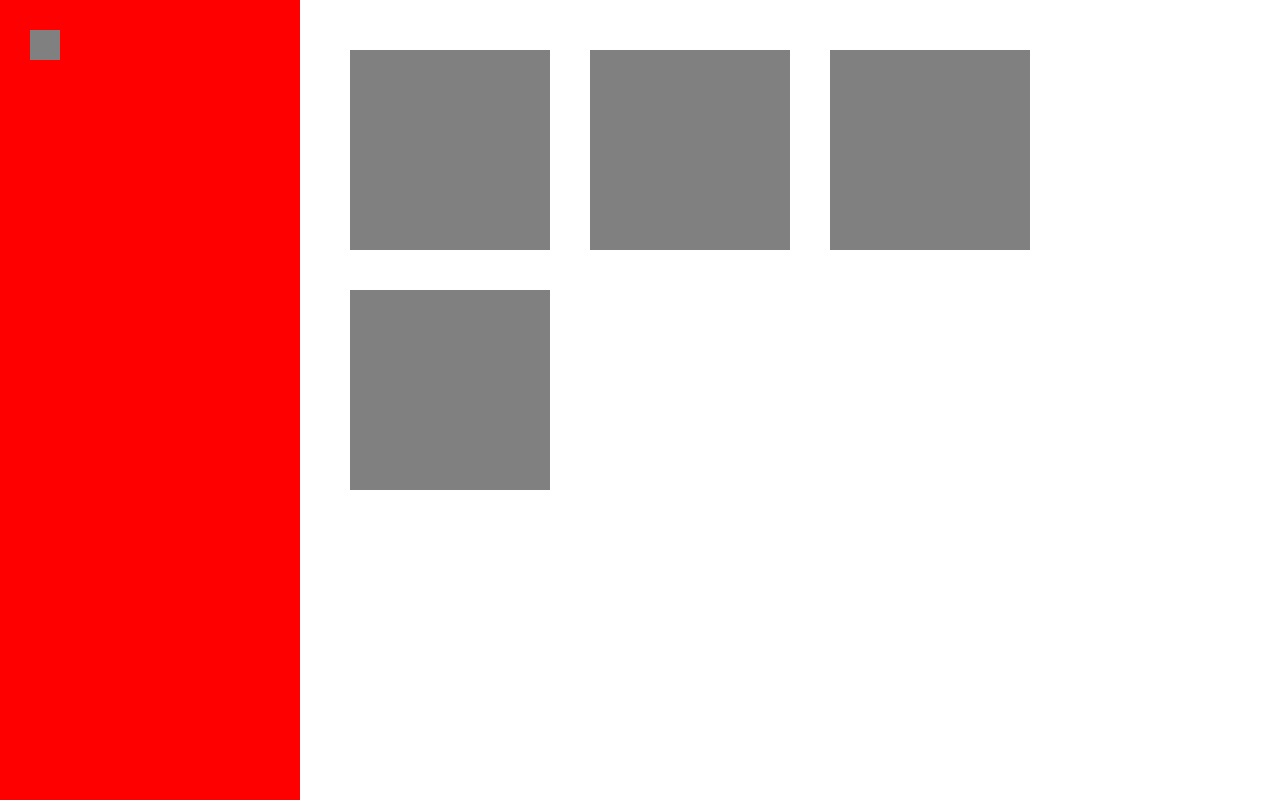
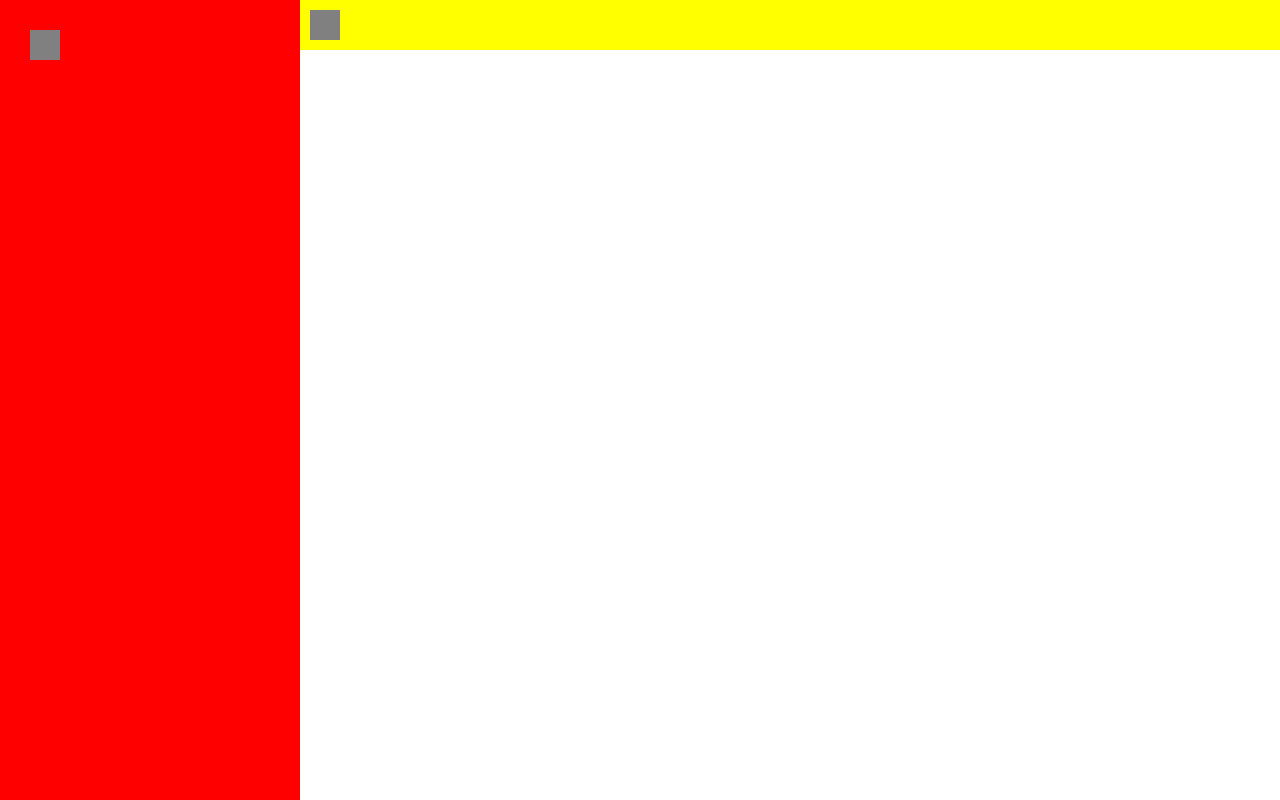
Before and after one commit to colintan95/book-organizer, a React (Create React App) app: page / in a window 1280 px wide. Built offline with nearby package versions, Linux system fonts and the light colour scheme.

Commit message:
Refactor tile area components.

```diff
--- a/src/components/App.js
+++ b/src/components/App.js
@@ -1,12 +1,12 @@
 import React from 'react';
 
 import Sidebar from './Sidebar';
-import Tileboard from './Tileboard';
+import TileArea from './TileArea';
 
 const App = () => (
   <div style={appStyle}>
     <Sidebar/>
-    <Tileboard/>
+    <TileArea/>
   </div>
 );
 
--- a/src/components/Tile.js
+++ b/src/components/Tile.js
@@ -8,7 +8,7 @@ const Tile = () => (
 
 const tileStyle = {
   float: 'left',
-  margin: '20px',
+  margin: '0px 20px 40px',
   backgroundColor: 'grey',
   width: '200px',
   height: '200px',
--- /dev/null
+++ b/src/components/TileAdd.js
@@ -0,0 +1,18 @@
+import React from 'react';
+import { connect } from 'react-redux';
+
+let TileAdd = ({ dispatch }) => (
+  <div style={tileAddStyle}>
+
+  </div>
+);
+
+TileAdd = connect()(TileAdd);
+
+const tileAddStyle = {
+  backgroundColor: 'grey',
+  width: '30px',
+  height: '30px',
+}
+
+export default TileAdd;
--- /dev/null
+++ b/src/components/TileArea.js
@@ -0,0 +1,19 @@
+import React from 'react';
+
+import Tilebar from './Tilebar';
+import Tileboard from './Tileboard';
+
+const TileArea = () => (
+  <div style={tileAreaStyle}>
+    <Tilebar/>
+    <Tileboard/>
+  </div>
+);
+
+const tileAreaStyle = {
+  marginLeft: '300px',
+  width: 'auto',
+  height: '100%'
+};
+
+export default TileArea;
--- /dev/null
+++ b/src/components/Tilebar.js
@@ -0,0 +1,18 @@
+import React from 'react';
+
+import TileAdd from './TileAdd';
+
+const Tilebar = () => (
+  <div style={tilebarStyle}>
+    <TileAdd/>
+  </div>
+);
+
+const tilebarStyle = {
+  backgroundColor: 'yellow',
+  margin: '0px',
+  padding: '10px',
+  height: '30px',
+};
+
+export default Tilebar;
--- a/src/components/Tileboard.js
+++ b/src/components/Tileboard.js
@@ -1,21 +1,15 @@
 import React from 'react';
 
-import Tile from './Tile'
+import Tile from './Tile';
 
-const Tileboard = () => (
+const Tileboard = ({ tiles, category }) => (
   <div style={tileboardStyle}>
-    <Tile/>
-    <Tile/>
-    <Tile/>
-    <Tile/>
   </div>
 );
 
 const tileboardStyle = {
-  marginLeft: '300px',
-  padding: '30px',
-  width: 'auto',
-  height: '100%'
+  margin: '0px',
+  padding: '15px 30px',
 };
 
 export default Tileboard;
```
